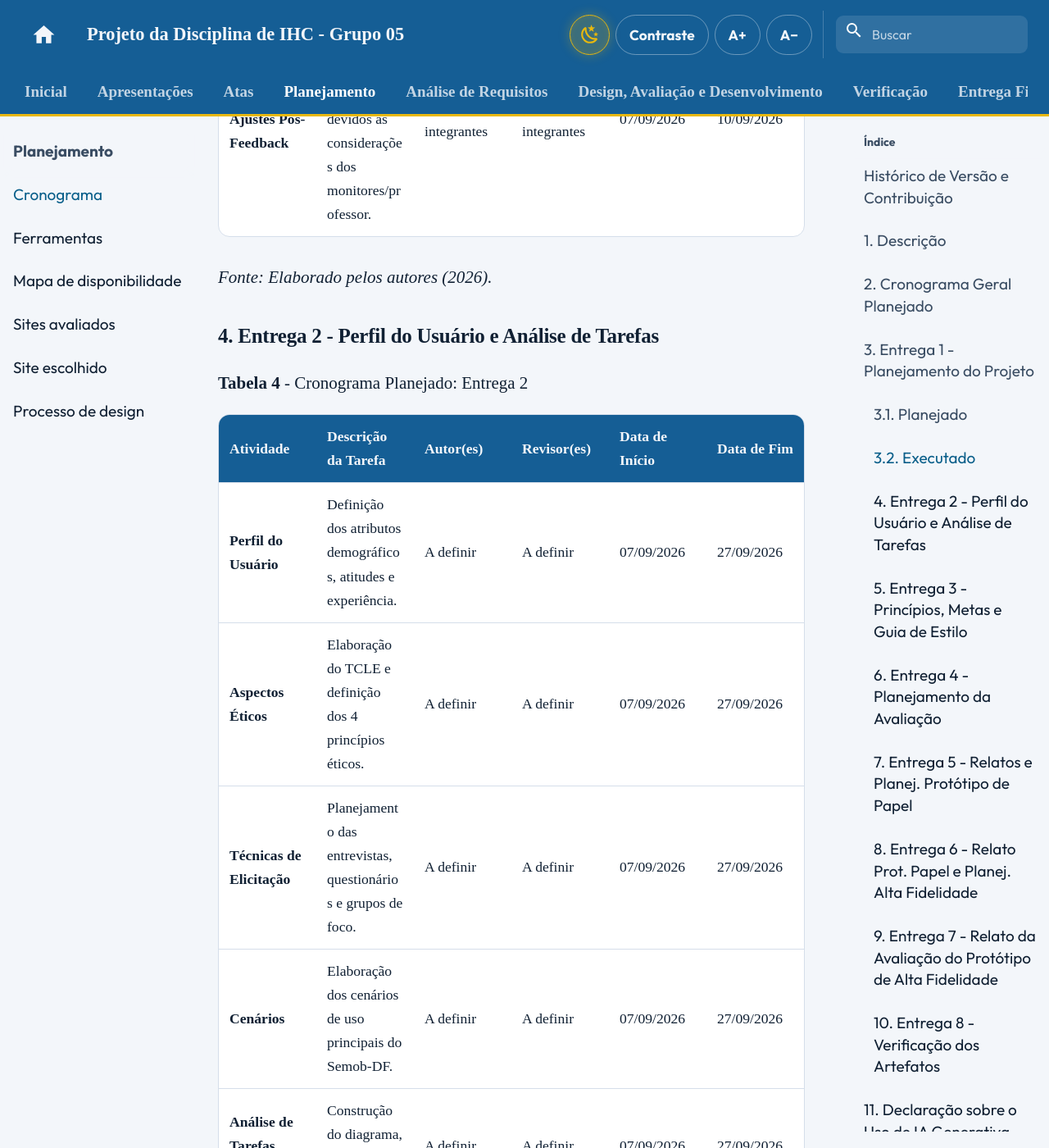
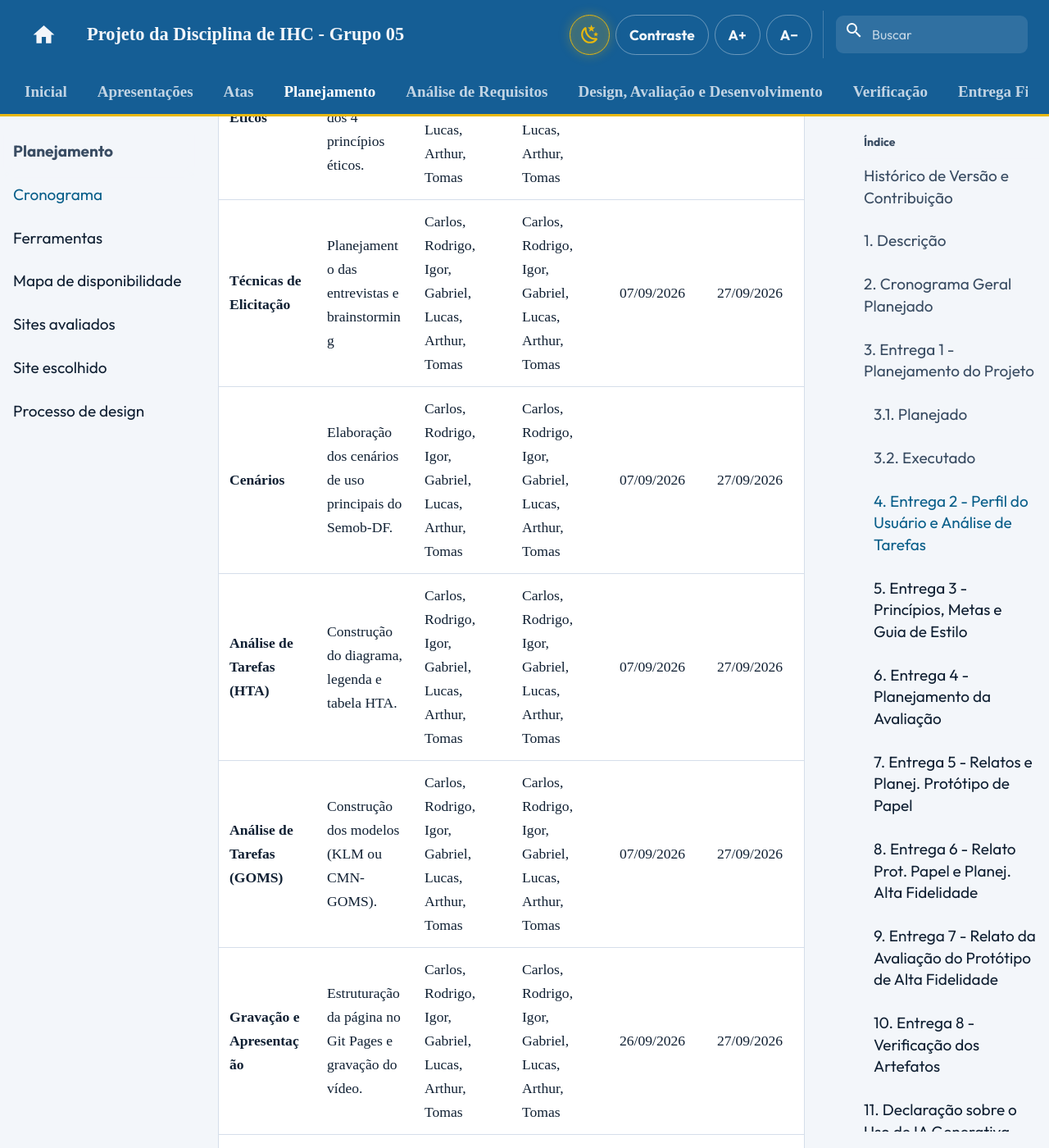
Before and after one commit to Interacao-Humano-Computador/2026.2-Grupo05, an MkDocs documentation site: the page built from docs/cronograma.md, in a window 1280 px wide and 1400 px high, scrolled down 10437 px. Shown: the whole window at 82% size. Built offline with MkDocs 1.6.1 and Material for MkDocs 9.7.7, drawn with Linux system fonts in a browser that asks for light colours; comment, search, counter and statistics services are not loaded; some of the changed text lies outside the part shown.

Commit message:
fix: corrige erros no posicionamento de imagens, fonte dos cronogramas e distribuição de responsabilidades

```diff
--- a/docs/cronograma.md
+++ b/docs/cronograma.md
@@ -7,21 +7,12 @@
 | 05/09/2026 | 1.0 | Elaboração e estruturação da página de Cronogramas e Fundamentação Teórica. | Igor Dantas | Gabriel Melo |
 | 06/09/2026 | 1.1 | Adição da atividade de revisão e ajustes nos artefatos pós-feedback dos monitores/professor em todas as tabelas de cronograma. | Carlos | Igor Dantas |
 | 06/09/2026 | 1.2 | Remoção de tags de citação textual nas tabelas do cronograma. | Carlos | Igor Dantas |
+| 17/09/2026 | 1.3 | Correção das imagens e cronogramas | Igor | Gabriel |
 
 ---
 
 ## 1. Descrição
 O cronograma visa à organização e distribuição de todas as tarefas que deverão ser realizadas pelos integrantes da equipe no decorrer da disciplina de Interação Humano-Computador. As atividades foram classificadas de acordo com as etapas do projeto aplicadas à avaliação do site Semob-DF. O SWEBOK versão 4.0 destaca que estimar cronogramas é um processo iterativo e altamente dependente de fatores humanos e ambientais dinâmicos, conforme evidenciado nas figuras 1 e 2. Por isso, como orienta o SWEBOK, nosso planejamento buscou prever as dependências das tarefas e foi estruturado para permitir que os cronogramas executados possam sofrer atualizações contínuas ao longo do semestre para refletir o andamento real do desenvolvimento em comparação ao planejamento inicial. (IEEE COMPUTER SOCIETY, 2024, p. 9-8)
-
-![Trecho do SWEBOK sobre Planejamento de Projetos](assets/prints_referencias/swebok-1.png)
-<div align="center">
-**Figura 1** - Trecho do SWEBOK abordando estimativas de projetos. **Fonte:** SWEBOK v4.0 (2024, p. 9-8).
-</div>
-
-![Trecho do SWEBOK sobre Projetos Adaptativos](assets/prints_referencias/swebok-2.png)
-<div align="center">
-**Figura 2** - Trecho do SWEBOK abordando o ciclo de vida adaptativo. **Fonte:** SWEBOK v4.0 (2024, p. 9-9).
-</div>
 
 ## 2. Cronograma Geral Planejado
 Na Tabela 1, tem-se a visão macro do planejamento do projeto, englobando todas as entregas exigidas pelo plano de ensino da disciplina, com as respectivas datas limite, períodos de revisão por pares e margens para ajustes pós-feedback.
@@ -30,17 +21,17 @@ Na Tabela 1, tem-se a visão macro do planejamento do projeto, englobando todas
 
 | Etapa | Artefatos e Atividades | Início | Fim (Entrega) | Período de Revisão | Gravação da Apresentação | Ajustes Pós-Feedback | Autor(es) | Revisor(es) |
 | :--- | :--- | :--- | :--- | :--- | :--- | :--- | :--- | :--- |
-| **1** | Planejamento, Equipe, Lista de Sites, Ferramentas, Processo de Design e Cronogramas | 20/08 | 06/09 | 05/09 | 06/09 | 07/09 a 10/09 | Todos | Todos |
-| **2** | Perfil do Usuário, Aspectos Éticos e Análise de Tarefas | 07/09 | 27/09 | 25/09 | 26/09 a 27/09 | 28/09 a 02/10 | A definir | A definir |
-| **3** | Princípios Gerais de Projeto, Metas de Usabilidade e Guia de Estilo | 28/09 | 06/10 | 04/10 | 05/10 a 06/10 | 07/10 a 12/10 | A definir | A definir |
-| **4** | Planejamento da Avaliação do Storyboard e da Análise de Tarefas | 07/10 | 13/10 | 11/10 | 12/10 a 13/10 | 14/10 a 19/10 | A definir | A definir |
-| **5** | Relatos (Storyboard/Tarefas) e Planej. Avaliação do Protótipo de Papel | 14/10 | 25/10 | 23/10 | 24/10 a 25/10 | 26/10 a 31/10 | A definir | A definir |
-| **6** | Relato (Prot. Papel) e Planej. Avaliação do Protótipo de Alta Fidelidade | 26/10 | 03/11 | 01/11 | 02/11 a 03/11 | 04/11 a 09/11 | A definir | A definir |
-| **7** | Relato dos Resultados do Protótipo de Alta Fidelidade | 04/11 | 15/11 | 13/11 | 14/11 a 15/11 | 16/11 a 21/11 | A definir | A definir |
-| **8** | Verificação dos Artefatos | 16/11 | 24/11 | 22/11 | 23/11 a 24/11 | 25/11 a 29/11 | A definir | A definir |
-| **Final** | Apresentação do Projeto Final (Seminário) | 25/11 | 30/11 | 29/11 | Ao vivo | N/A | Todos | Todos |
+| **1** | Planejamento, Equipe, Lista de Sites, Ferramentas, Processo de Design e Cronogramas | 20/08 | 06/09 | 05/09 | 06/09 | 07/09 a 10/09 | Carlos, Rodrigo, Igor, Gabriel, Lucas, Arthur, Tomas | Carlos, Rodrigo, Igor, Gabriel, Lucas, Arthur, Tomas |
+| **2** | Perfil do Usuário, Aspectos Éticos e Análise de Tarefas | 07/09 | 27/09 | 25/09 | 26/09 a 27/09 | 28/09 a 02/10 | Carlos, Rodrigo, Igor, Gabriel, Lucas, Arthur, Tomas | Carlos, Rodrigo, Igor, Gabriel, Lucas, Arthur, Tomas |
+| **3** | Princípios Gerais de Projeto, Metas de Usabilidade e Guia de Estilo | 28/09 | 06/10 | 04/10 | 05/10 a 06/10 | 07/10 a 12/10 | Carlos, Rodrigo, Igor, Gabriel, Lucas, Arthur, Tomas | Carlos, Rodrigo, Igor, Gabriel, Lucas, Arthur, Tomas |
+| **4** | Planejamento da Avaliação do Storyboard e da Análise de Tarefas | 07/10 | 13/10 | 11/10 | 12/10 a 13/10 | 14/10 a 19/10 | Carlos, Rodrigo, Igor, Gabriel, Lucas, Arthur, Tomas | Carlos, Rodrigo, Igor, Gabriel, Lucas, Arthur, Tomas |
+| **5** | Relatos (Storyboard/Tarefas) e Planej. Avaliação do Protótipo de Papel | 14/10 | 25/10 | 23/10 | 24/10 a 25/10 | 26/10 a 31/10 | Carlos, Rodrigo, Igor, Gabriel, Lucas, Arthur, Tomas | Carlos, Rodrigo, Igor, Gabriel, Lucas, Arthur, Tomas |
+| **6** | Relato (Prot. Papel) e Planej. Avaliação do Protótipo de Alta Fidelidade | 26/10 | 03/11 | 01/11 | 02/11 a 03/11 | 04/11 a 09/11 | Carlos, Rodrigo, Igor, Gabriel, Lucas, Arthur, Tomas | Carlos, Rodrigo, Igor, Gabriel, Lucas, Arthur, Tomas |
+| **7** | Relato dos Resultados do Protótipo de Alta Fidelidade | 04/11 | 15/11 | 13/11 | 14/11 a 15/11 | 16/11 a 21/11 | Carlos, Rodrigo, Igor, Gabriel, Lucas, Arthur, Tomas | Carlos, Rodrigo, Igor, Gabriel, Lucas, Arthur, Tomas |
+| **8** | Verificação dos Artefatos | 16/11 | 24/11 | 22/11 | 23/11 a 24/11 | 25/11 a 29/11 | Carlos, Rodrigo, Igor, Gabriel, Lucas, Arthur, Tomas | Carlos, Rodrigo, Igor, Gabriel, Lucas, Arthur, Tomas |
+| **Final** | Apresentação do Projeto Final (Seminário) | 25/11 | 30/11 | 29/11 | Ao vivo | N/A | Carlos, Rodrigo, Igor, Gabriel, Lucas, Arthur, Tomas | Carlos, Rodrigo, Igor, Gabriel, Lucas, Arthur, Tomas |
 
-*Fonte: Elaborado pelos autores (2026).*
+*Fonte: Igor Dantas Araújo.*
 
 ## 3. Entrega 1 - Planejamento do Projeto
 
@@ -61,7 +52,7 @@ Na Tabela 2, encontra-se o cronograma planejado especificamente para as atividad
 | **Gravação do Vídeo** | Gravação do vídeo de apresentação da Entrega 1. | Todos os integrantes | N/A | 06/09/2026 | 06/09/2026 |
 | **Revisão e Ajustes Pós-Feedback** | Período de revisão/ajustes nos artefatos devidos às considerações dos monitores/professor. | Todos os integrantes | Todos os integrantes | 07/09/2026 | 10/09/2026 |
 
-*Fonte: Elaborado pelos autores (2026).*
+*Fonte: Igor Dantas Araújo.*
 
 ### 3.2. Executado
 Na Tabela 3, registra-se o cronograma executado da primeira entrega, documentando as datas em que as atividades foram efetivamente iniciadas e concluídas na prática.
@@ -80,7 +71,7 @@ Na Tabela 3, registra-se o cronograma executado da primeira entrega, documentand
 | **Gravação do Vídeo** | Gravação e submissão do vídeo de apresentação. | Todos os integrantes | N/A | 06/09/2026 | 06/09/2026 |
 | **Revisão e Ajustes Pós-Feedback** | Período de revisão/ajustes nos artefatos devidos às considerações dos monitores/professor. | Todos os integrantes | Todos os integrantes | 07/09/2026 | 10/09/2026 |
 
-*Fonte: Elaborado pelos autores (2026).*
+*Fonte: Igor Dantas Araújo.*
 
 ### 4. Entrega 2 - Perfil do Usuário e Análise de Tarefas
 
@@ -88,16 +79,16 @@ Na Tabela 3, registra-se o cronograma executado da primeira entrega, documentand
 
 | Atividade | Descrição da Tarefa | Autor(es) | Revisor(es) | Data de Início | Data de Fim |
 | :--- | :--- | :--- | :--- | :--- | :--- |
-| **Perfil do Usuário** | Definição dos atributos demográficos, atitudes e experiência. | A definir | A definir | 07/09/2026 | 27/09/2026 |
-| **Aspectos Éticos** | Elaboração do TCLE e definição dos 4 princípios éticos. | A definir | A definir | 07/09/2026 | 27/09/2026 |
-| **Técnicas de Elicitação** | Planejamento das entrevistas, questionários e grupos de foco. | A definir | A definir | 07/09/2026 | 27/09/2026 |
-| **Cenários** | Elaboração dos cenários de uso principais do Semob-DF. | A definir | A definir | 07/09/2026 | 27/09/2026 |
-| **Análise de Tarefas (HTA)** | Construção do diagrama, legenda e tabela HTA. | A definir | A definir | 07/09/2026 | 27/09/2026 |
-| **Análise de Tarefas (GOMS)** | Construção dos modelos (KLM ou CMN-GOMS). | A definir | A definir | 07/09/2026 | 27/09/2026 |
-| **Gravação e Apresentação** | Estruturação da página no Git Pages e gravação do vídeo. | A definir | A definir | 26/09/2026 | 27/09/2026 |
-| **Revisão e Ajustes Pós-Feedback** | Período de revisão/ajustes nos artefatos devidos às considerações dos monitores/professor. | A definir | A definir | 28/09/2026 | 02/10/2026 |
+| **Perfil do Usuário** | Definição dos atributos demográficos, atitudes e experiência. | Carlos, Rodrigo, Igor, Gabriel, Lucas, Arthur, Tomas | Carlos, Rodrigo, Igor, Gabriel, Lucas, Arthur, Tomas | 07/09/2026 | 27/09/2026 |
+| **Aspectos Éticos** | Elaboração do TCLE e definição dos 4 princípios éticos. | Carlos, Rodrigo, Igor, Gabriel, Lucas, Arthur, Tomas | Carlos, Rodrigo, Igor, Gabriel, Lucas, Arthur, Tomas | 07/09/2026 | 27/09/2026 |
+| **Técnicas de Elicitação** | Planejamento das entrevistas e brainstorming | Carlos, Rodrigo, Igor, Gabriel, Lucas, Arthur, Tomas | Carlos, Rodrigo, Igor, Gabriel, Lucas, Arthur, Tomas | 07/09/2026 | 27/09/2026 |
+| **Cenários** | Elaboração dos cenários de uso principais do Semob-DF. | Carlos, Rodrigo, Igor, Gabriel, Lucas, Arthur, Tomas | Carlos, Rodrigo, Igor, Gabriel, Lucas, Arthur, Tomas | 07/09/2026 | 27/09/2026 |
+| **Análise de Tarefas (HTA)** | Construção do diagrama, legenda e tabela HTA. | Carlos, Rodrigo, Igor, Gabriel, Lucas, Arthur, Tomas | Carlos, Rodrigo, Igor, Gabriel, Lucas, Arthur, Tomas | 07/09/2026 | 27/09/2026 |
+| **Análise de Tarefas (GOMS)** | Construção dos modelos (KLM ou CMN-GOMS). | Carlos, Rodrigo, Igor, Gabriel, Lucas, Arthur, Tomas | Carlos, Rodrigo, Igor, Gabriel, Lucas, Arthur, Tomas | 07/09/2026 | 27/09/2026 |
+| **Gravação e Apresentação** | Estruturação da página no Git Pages e gravação do vídeo. | Carlos, Rodrigo, Igor, Gabriel, Lucas, Arthur, Tomas | Carlos, Rodrigo, Igor, Gabriel, Lucas, Arthur, Tomas | 26/09/2026 | 27/09/2026 |
+| **Revisão e Ajustes Pós-Feedback** | Período de revisão/ajustes nos artefatos devidos às considerações dos monitores/professor. | Carlos, Rodrigo, Igor, Gabriel, Lucas, Arthur, Tomas | Carlos, Rodrigo, Igor, Gabriel, Lucas, Arthur, Tomas | 28/09/2026 | 02/10/2026 |
 
-*Fonte: Elaborado pelos autores (2026).*
+*Fonte: Igor Dantas Araújo.*
 
 ### 5. Entrega 3 - Princípios, Metas e Guia de Estilo
 
@@ -114,7 +105,7 @@ Na Tabela 3, registra-se o cronograma executado da primeira entrega, documentand
 | **Gravação e Apresentação** | Estruturação da página no Git Pages e gravação do vídeo. | A definir | A definir | 05/10/2026 | 06/10/2026 |
 | **Revisão e Ajustes Pós-Feedback** | Período de revisão/ajustes nos artefatos devidos às considerações dos monitores/professor. | A definir | A definir | 07/10/2026 | 12/10/2026 |
 
-*Fonte: Elaborado pelos autores (2026).*
+*Fonte: Igor Dantas Araújo.*
 
 ### 6. Entrega 4 - Planejamento da Avaliação
 
@@ -131,7 +122,7 @@ Na Tabela 3, registra-se o cronograma executado da primeira entrega, documentand
 | **Gravação e Apresentação** | Estruturação da página no Git Pages e gravação do vídeo. | A definir | A definir | 12/10/2026 | 13/10/2026 |
 | **Revisão e Ajustes Pós-Feedback** | Período de revisão/ajustes nos artefatos devidos às considerações dos monitores/professor. | A definir | A definir | 14/10/2026 | 19/10/2026 |
 
-*Fonte: Elaborado pelos autores (2026).*
+*Fonte: Igor Dantas Araújo.*
 
 ### 7. Entrega 5 - Relatos e Planej. Protótipo de Papel
 
@@ -148,7 +139,7 @@ Na Tabela 3, registra-se o cronograma executado da primeira entrega, documentand
 | **Gravação e Apresentação** | Estruturação da página no Git Pages e gravação do vídeo. | A definir | A definir | 24/10/2026 | 25/10/2026 |
 | **Revisão e Ajustes Pós-Feedback** | Período de revisão/ajustes nos artefatos devidos às considerações dos monitores/professor. | A definir | A definir | 26/10/2026 | 31/10/2026 |
 
-*Fonte: Elaborado pelos autores (2026).*
+*Fonte: Igor Dantas Araújo.*
 
 ### 8. Entrega 6 - Relato Prot. Papel e Planej. Alta Fidelidade
 
@@ -165,7 +156,7 @@ Na Tabela 3, registra-se o cronograma executado da primeira entrega, documentand
 | **Gravação e Apresentação** | Estruturação da página no Git Pages e gravação do vídeo. | A definir | A definir | 02/11/2026 | 03/11/2026 |
 | **Revisão e Ajustes Pós-Feedback** | Período de revisão/ajustes nos artefatos devidos às considerações dos monitores/professor. | A definir | A definir | 04/11/2026 | 09/11/2026 |
 
-*Fonte: Elaborado pelos autores (2026).*
+*Fonte: Igor Dantas Araújo.*
 
 ### 9. Entrega 7 - Relato da Avaliação do Protótipo de Alta Fidelidade
 
@@ -182,7 +173,7 @@ Na Tabela 3, registra-se o cronograma executado da primeira entrega, documentand
 | **Gravação e Apresentação** | Estruturação da página no Git Pages e gravação do vídeo. | A definir | A definir | 14/11/2026 | 15/11/2026 |
 | **Revisão e Ajustes Pós-Feedback** | Período de revisão/ajustes nos artefatos devidos às considerações dos monitores/professor. | A definir | A definir | 16/11/2026 | 21/11/2026 |
 
-*Fonte: Elaborado pelos autores (2026).*
+*Fonte: Igor Dantas Araújo.*
 
 ### 10. Entrega 8 - Verificação dos Artefatos
 
@@ -199,7 +190,7 @@ Na Tabela 3, registra-se o cronograma executado da primeira entrega, documentand
 | **Gravação e Apresentação** | Estruturação da página no Git Pages e gravação do vídeo. | A definir | A definir | 23/11/2026 | 24/11/2026 |
 | **Revisão e Ajustes Pós-Feedback** | Período de revisão/ajustes nos artefatos devidos às considerações dos monitores/professor. | A definir | A definir | 25/11/2026 | 29/11/2026 |
 
-*Fonte: Elaborado pelos autores (2026).*
+*Fonte: Igor Dantas Araújo.*
 
 
 ## 11. Declaração sobre o Uso de IA Generativa
@@ -210,3 +201,14 @@ Em cumprimento às normas de conduta acadêmica da SBC e ao Plano de Ensino da d
 
 -   SALES, André Barros de. *Plano de Ensino: Interação Humano Computador*. Universidade de Brasília, Faculdade UnB Gama, 2026.
 -   IEEE COMPUTER SOCIETY. Software Engineering Management. In: WASHIZAKI, Hironori (Ed.). *Guide to the Software Engineering Body of Knowledge (SWEBOK)*. Versão 4.0. Los Alamitos: IEEE Computer Society, 2024. Cap. 9, sec. 2 (Software Project Planning), subseção 2.3.
+
+## 13. Imagens de Referência
+![Trecho do SWEBOK sobre Planejamento de Projetos](assets/prints_referencias/swebok-1.png)
+<div align="center">
+**Figura 1** - Trecho do SWEBOK abordando estimativas de projetos. **Fonte:** SWEBOK v4.0 (2024, p. 9-8).
+</div>
+
+![Trecho do SWEBOK sobre Projetos Adaptativos](assets/prints_referencias/swebok-2.png)
+<div align="center">
+**Figura 2** - Trecho do SWEBOK abordando o ciclo de vida adaptativo. **Fonte:** SWEBOK v4.0 (2024, p. 9-9).
+</div>
```
